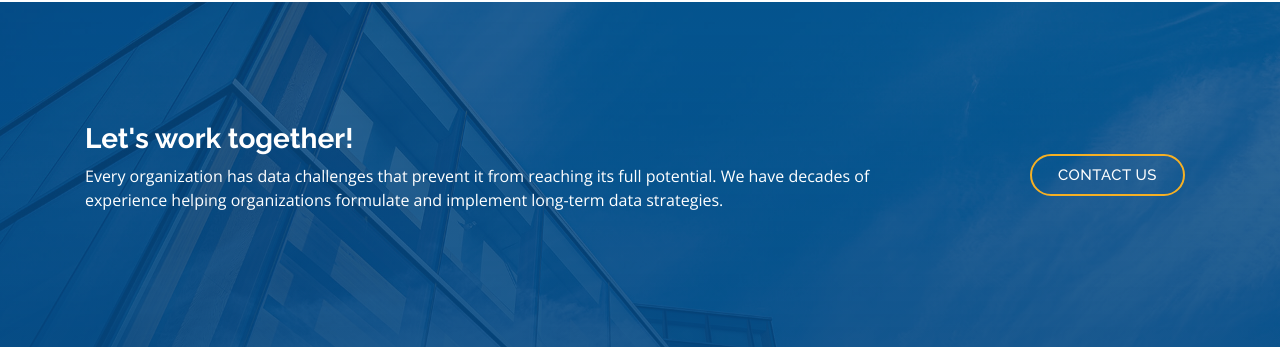
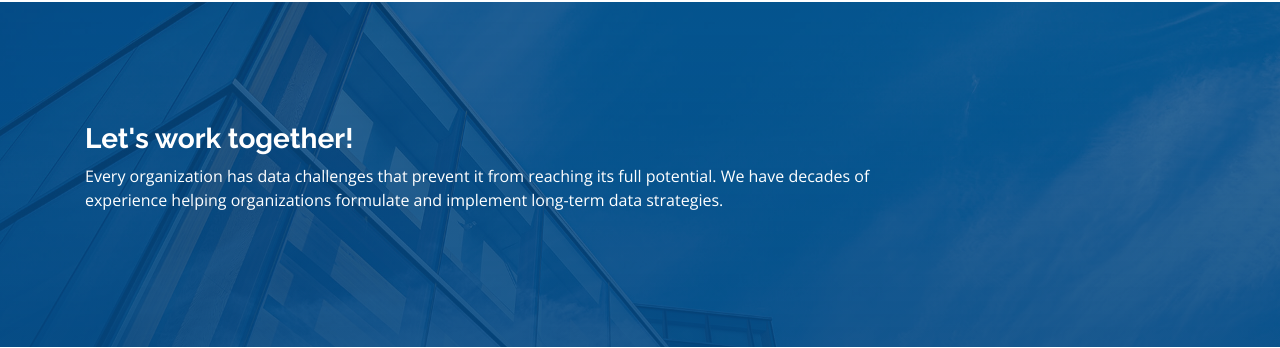
Before and after one commit to tbasalla/synthelize_exp_website, a PHP site: page /building-a-data-lake/index.php in a window 1280 px wide. Shown: the part 3640-3988 px from the top of the page. Run offline with PHP 8.4, Linux system fonts and the light colour scheme; some libraries are stand-ins or nearby versions.

Commit message:
automated commit

```diff
--- a/footer.php
+++ b/footer.php
@@ -7,9 +7,9 @@
         <h3>Let's work together!</h3>
         <p>Every organization has data challenges that prevent it from reaching its full potential.  We have decades of experience helping organizations formulate and implement long-term data strategies.  </p>
       </div>
-      <div class="col-lg-3 cta-btn-container text-center">
+<!--      <div class="col-lg-3 cta-btn-container text-center">
         <a class="cta-btn align-middle" href="#contact">Contact Us</a>
-      </div>
+      </div> -->
     </div>
 
   </div>
```
